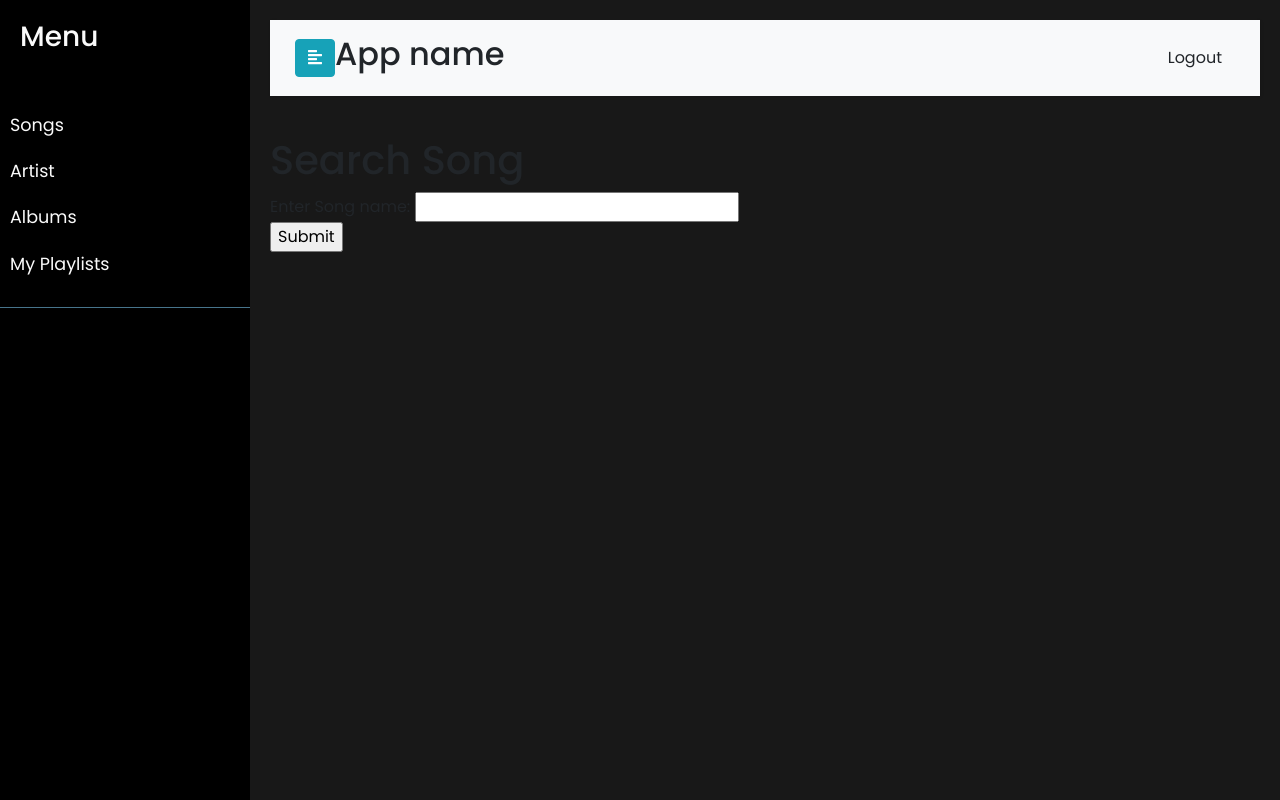
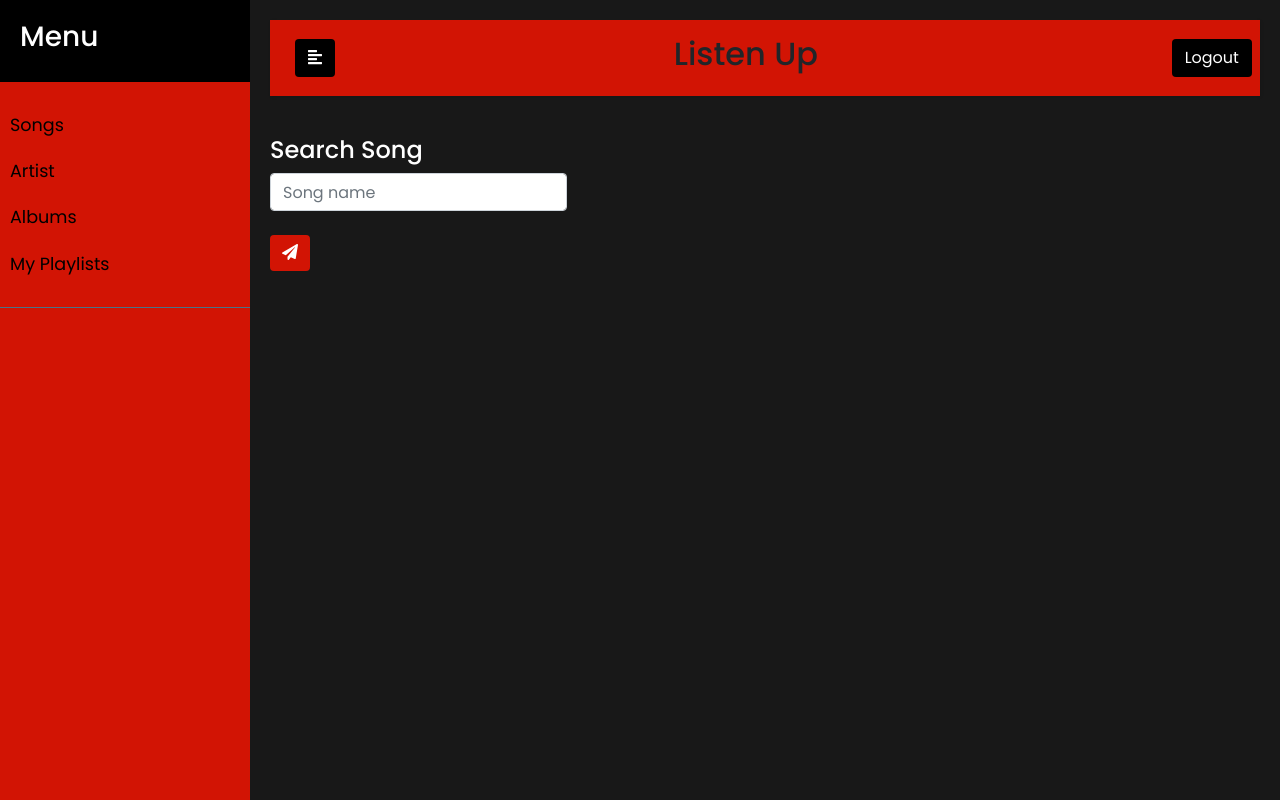
Before and after one commit to omkargokhale2001/music_database, a Flask app: page /all_playlists/sample/add_songs in a window 1280 px wide. Run offline with Flask 2, Linux system fonts and the light colour scheme; parts of the project's set-up code (start-up, migrations or seed data) failed here and were passed over; some libraries are stand-ins or nearby versions.

Commit message:
changed css

```diff
--- a/app.py
+++ b/app.py
@@ -134,7 +134,7 @@ def search_song():
         return render_template('songs.html', result=result, url=song_url)
     else:
         cur = mysql.connection.cursor()
-        cur.execute("SELECT * FROM Songs ORDER BY RAND() LIMIT 6")
+        cur.execute("SELECT * FROM Songs ORDER BY RAND() LIMIT 8")
         song_details = cur.fetchall()
         print(song_details)
         names = []
--- a/static/css/style.css
+++ b/static/css/style.css
@@ -24,6 +24,17 @@ a:focus {
     transition: all 0.3s;
 }
 
+.header1{
+padding:10px;
+margin:12px;
+}
+.name{
+display:block;
+text-align:center;
+justified:center;
+}
+
+
 .navbar {
     padding: 15px 10px;
     background: #fff;
@@ -32,6 +43,8 @@ a:focus {
     margin-bottom: 40px;
     box-shadow: 1px 1px 3px rgba(0, 0, 0, 0.1);
 }
+
+
 
 .navbar-btn {
     box-shadow: none;
@@ -59,18 +72,22 @@ a:focus {
 #sidebar {
     min-width: 250px;
     max-width: 250px;
-    background: #000000;
-    color: #fafafa;
+    background: #fee715ff;
+    color: #000000;
     transition: all 0.3s;
+    white-space:nowrap;
+    position:relative;
 }
 
 #sidebar.active {
     margin-left: -250px;
+
 }
 
 #sidebar .sidebar-header {
     padding: 20px;
-    background: #000000;
+    background: #8b0000;
+    color:#000000;
 }
 
 #sidebar ul.components {
@@ -163,21 +180,49 @@ a.article:hover {
 /* Top left text */
 .top-left {
   position: absolute;
-  top: 8px;
-  left: 16px;
+  top: 40px;
+  left: 300px;
 }
 
 /*Songs search bar*/
 .input-group {
 
-  position:absolute;
+  position:relative;
   top:20%;
-  left:80%;
-
+  left:0%;
+  width:30%
 }
 .btn-primary{
 height:fit-content;
-background-color:#17a2b8;
+background-color:#d21404;
+border:none;
+}
+.btn-primary:hover{
+height:fit-content;
+background-color:black;
+border:none;
+}
+
+* {
+  box-sizing: border-box;
+}
+
+
+
+.playlists {
+  float: left;
+  width: 30%;
+  padding: 20px;
+  margin:10px;
+  height: 50px; /* Should be removed. Only for demonstration */
+  border: 1px solid red ;
+}
+
+
+.row:after {
+  content: "";
+  display: table;
+  clear: both;
 }
 
 
--- a/templates/add-to-playlist.html
+++ b/templates/add-to-playlist.html
@@ -5,19 +5,25 @@
 {% endblock %}
 
 {% block content %}
-<h1>Search Song</h1>
+<h4 style="color:white;">Search Song</h4>
 <form method="POST" action="">
-    Enter Song name: <input type="text" name="song_name" />
-    <br>
-    <input type="submit" />
+<div class="input-group">
+  <div class="form-outline">
 
-</form>
+    <input id="search-input" type="search" id="form1" class="form-control" name="song_name" placeholder="Song name"/>
+    <label class="form-label" for="form1"></label>
+  </div>
+  <button id="search-button" type="submit" class="btn btn-primary center">
+    <i class="fas fa-paper-plane"></i>
+  </button>
+</div>
+
 {% if exists %}
-<h2>This song already exists in the playlist</h2>
+<h2 style="color:white;">This song already exists in the playlist</h2>
 {% endif %}
 {% if song_info %}
 
-<h2>Your song has been added successfully!</h2>
+<h2 style="color:white;">Your song has been added successfully!</h2>
 
 {% endif %}
 {% endblock %}>
--- a/templates/albums.html
+++ b/templates/albums.html
@@ -5,7 +5,7 @@
 {% endblock %}
 
 {% block content %}
-<h2>Albums</h2>
+<h2 style="color:white">Albums</h2>
 <form method="POST" action="">
 <div class="input-group">
   <div class="form-outline">
@@ -18,10 +18,10 @@
 </div>
 </form>
 {% if names %}
-<h1>{{album_name}}</h1>
+<h1 style="color:white;">{{album_name}}</h1>
 {% for i in range(names[-1]) %}
 <div>
-    <h2>{{names[i]}}</h2>
+    <h2 style="color:white;">{{names[i]}}</h2>
     <iframe width="560" height="315" src={{urls[i]}} title="YouTube video player" frameborder="0" allow="accelerometer; autoplay; clipboard-write; encrypted-media; gyroscope; picture-in-picture" allowfullscreen></iframe>
 </div>
 <hr>
--- a/templates/artists.html
+++ b/templates/artists.html
@@ -5,7 +5,7 @@
 {% endblock %}
 
 {% block content %}
-<h2>Artists</h2>
+<h2 style="color:white;">Artists</h2>
 <form method="POST" action="">
 <div class="input-group">
   <div class="form-outline">
@@ -18,10 +18,10 @@
 </div>
 </form>
 {% if names %}
-<h1>{{artist_name}}</h1>
+<h1 style="color:white;">{{artist_name}}</h1>
 {% for i in range(names[-1]) %}
 <div>
-    <h2>{{names[i]}}</h2>
+    <h2 style="color:white;">{{names[i]}}</h2>
     <iframe width="560" height="315" src={{urls[i]}} title="YouTube video player" frameborder="0" allow="accelerometer; autoplay; clipboard-write; encrypted-media; gyroscope; picture-in-picture" allowfullscreen></iframe>
 </div>
 <hr>
--- a/templates/index.html
+++ b/templates/index.html
@@ -25,23 +25,22 @@
 <body>
     <div class="wrapper">
         <!-- Sidebar  -->
-        <nav id="sidebar">
-            <div class="sidebar-header">
+        <nav id="sidebar" style="background:#d21404;">
+            <div class="sidebar-header" style="background:#000000;color:white;">
                 <h3>Menu</h3>
             </div>
-
             <ul class="list-unstyled components">
                 <li>
-                    <a href="/song_search/song_name">Songs</a>
+                    <a href="/song_search/song_name" style="color:black">Songs</a>
                 </li>
                 <li>
-                    <a href="/song_search/artist">Artist</a>
+                    <a href="/song_search/artist" style="color:black">Artist</a>
                 </li>
                 <li>
-                    <a href="/song_search/album">Albums</a>
+                    <a href="/song_search/album" style="color:black">Albums</a>
                 </li>
                 <li>
-                    <a href="/all_playlists">My Playlists</a>
+                    <a href="/all_playlists" style="color:black">My Playlists</a>
                 </li>
 
             </ul>
@@ -55,18 +54,22 @@
 
         <div id="content">
 
-            <nav class="navbar navbar-expand-lg navbar-light bg-light">
+            <nav class="navbar navbar-expand-lg navbar-light" style="background: #d21404;">
                 <div class="container-fluid">
 
-                    <button type="button" id="sidebarCollapse" class="btn btn-info">
+                    <button type="button" id="sidebarCollapse" class="btn" style="background:black;color:white">
                         <i class="fas fa-align-left"></i>
 
                     </button>
-                    <button class="btn btn-dark d-inline-block d-lg-none ml-auto" type="button" data-toggle="collapse" data-target="#navbarSupportedContent" aria-controls="navbarSupportedContent" aria-expanded="false" aria-label="Toggle navigation">
+                    <button class="btn btn-dark d-inline-block d-lg-none ml-auto" type="button" data-toggle="collapse" data-target="#navbarSupportedContent" aria-controls="navbarSupportedContent" aria-expanded="false" aria-label="Toggle navigation" style="background:black;">
                         <i class="fas fa-align-justify"></i>
                     </button>
-                    <a href="{{url_for('index')}}"><h2>App name</h2></a>
-                    <div class="collapse navbar-collapse" id="navbarSupportedContent">
+                    <div class="name col-md-8">
+
+                   <a href="{{url_for('index')}}"><h2 style="text-align: center !important;">Listen Up</h2></a>
+                    </div>
+
+                    <div class="collapse navbar-collapse col-md-1" id="navbarSupportedContent">
                         <ul class="nav navbar-nav ml-auto">
                             <li class="nav-item active">
 <!--                            <div class="input-group rounded">-->
@@ -77,7 +80,7 @@
 <!--                            </div>-->
                             </li>
                         <li>
-                            <a href="{{ url_for('logout') }}" class="btn">Logout</a>
+                            <a href="{{ url_for('logout') }}" class="btn" style="background:black;color:white;">Logout</a>
                         </li>
                         </ul>
                     </div>
@@ -87,8 +90,8 @@
             <!-- Future Content here -->
             {% block content %}
             <div class="container1">
-  <img src="{{ url_for('static', filename='images/neon.jpg') }}" alt="Snow" style="width:100%;">
-  <div class="top-left">{{msg}}</div>
+  <img src="{{ url_for('static', filename='images/backimg.jpg') }}" alt="Snow" style="width:100%;">
+  <div class="top-left" style="font-size:2rem;text-align:center;">{{msg}}</div>
 </div>
 <!--            <h1>{{msg}}</h1>-->
 
@@ -126,4 +129,5 @@
   display: table;
 }
 </style>
+
 </html>
--- a/templates/register.html
+++ b/templates/register.html
@@ -38,6 +38,7 @@
 </head>
 
 <body>
+<div class="bg-img-2">
 <div class="wrapper fadeInDown">
   <div id="formContent">
     <!-- Tabs Titles -->
@@ -46,7 +47,9 @@
     <div class="fadeIn first">
 <!--      <img src="http://danielzawadzki.com/codepen/01/icon.svg" id="icon" alt="User Icon" />-->
     </div>
-
+<div class="header1">
+    <h3>Sign Up</h3>
+</div>
     <!-- Login Form -->
     <form action="{{ url_for('register') }}" method="post">
       <div class="msg">{{ msg }}</div>
@@ -61,5 +64,6 @@
 
   </div>
 </div>
+</div>
 </body>
 </html>
```
Also changed, not shown: sample/all_playlists.html (+28 -2 lines), static/css/login.css (+37 -0 lines), templates/create-playlist.html (+17 -4 lines), templates/login.html (+10 -2 lines), templates/playlists.html (+8 -3 lines), templates/songs.html (+19 -19 lines), templates/view_playlist.html (+4 -4 lines), static/css/loginimage.jpg (added), static/css/playlist.css (added), static/images/backimg.jpg (added), static/images/neon.jpg.
